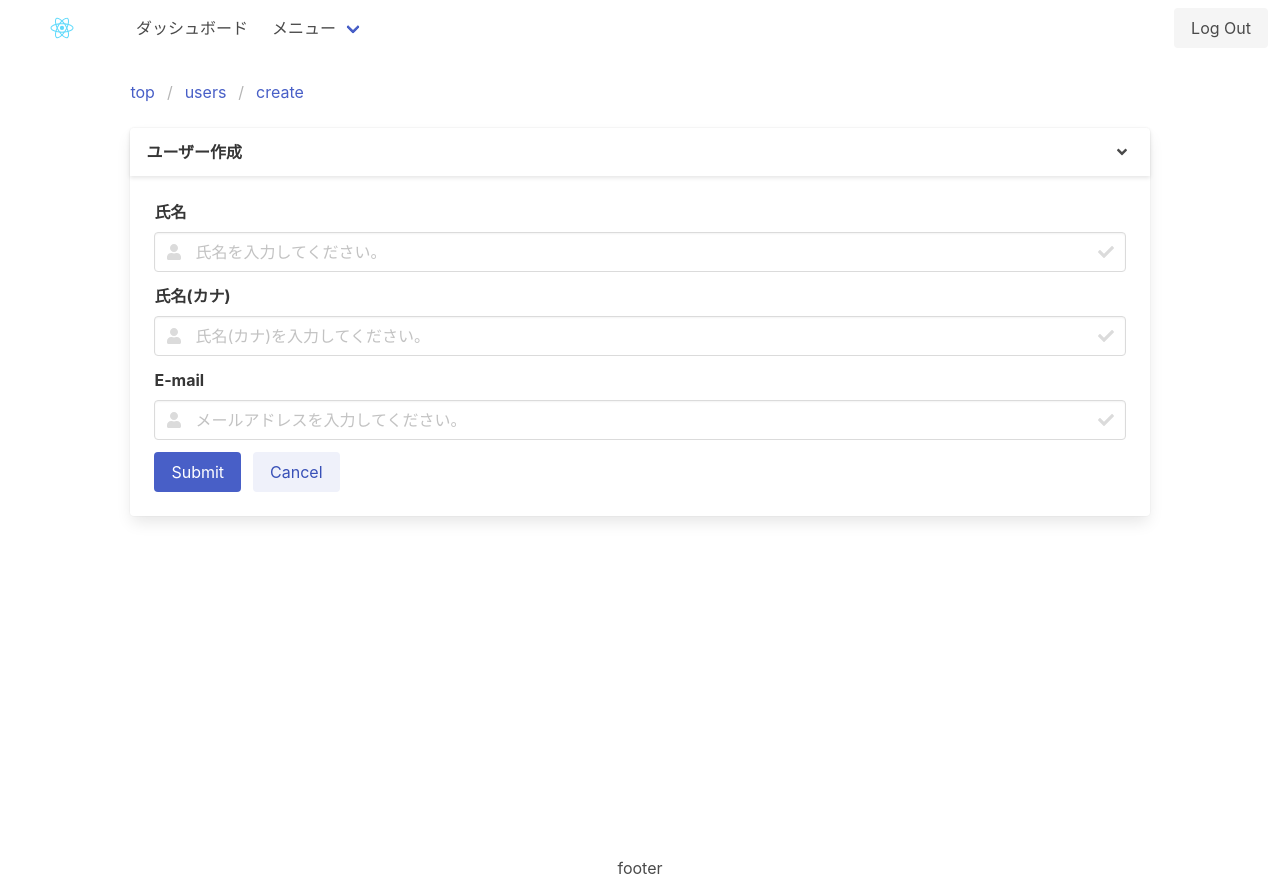
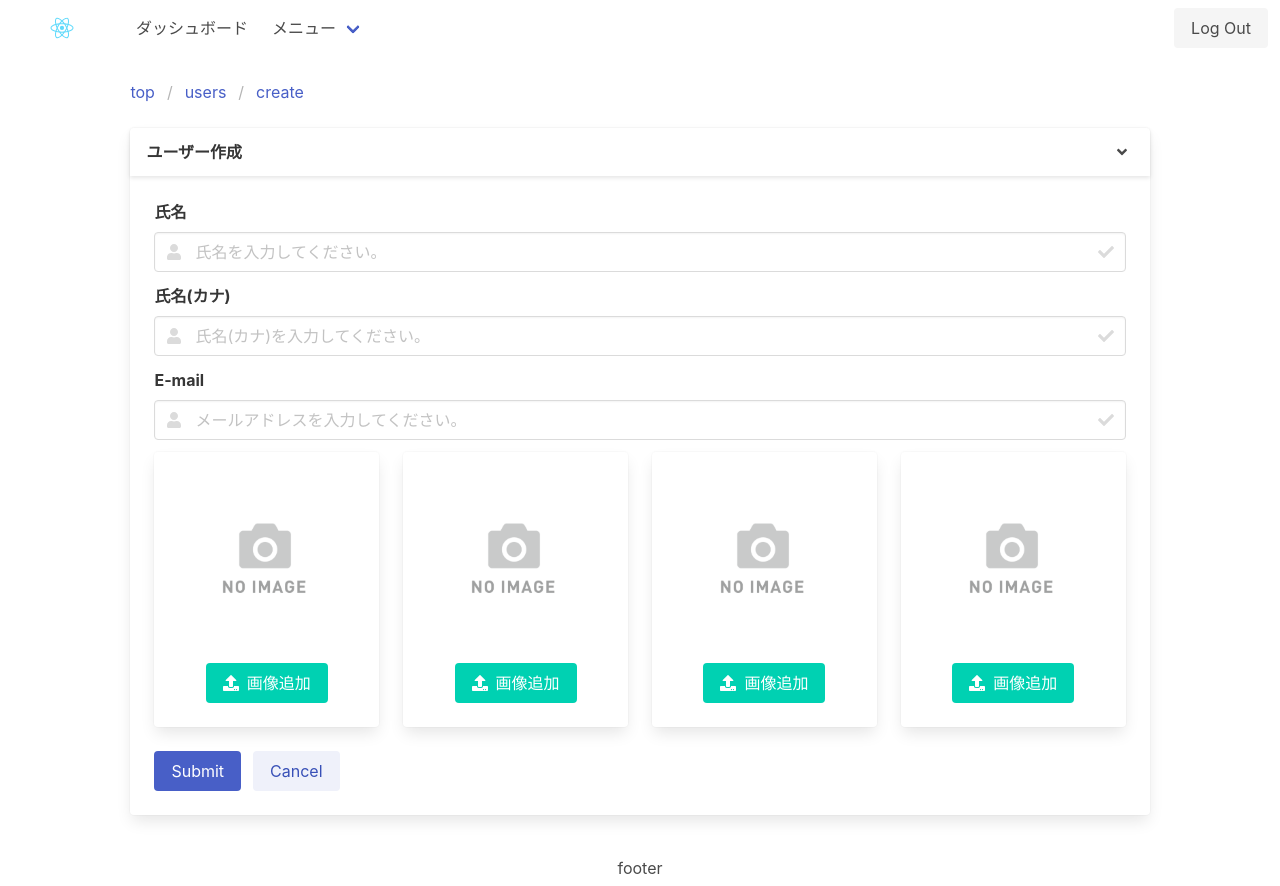
Before and after one commit to TOnodera/react.js-learning, a React (Create React App) app: page /users/create in a window 1280 px wide. Built offline with nearby package versions, Linux system fonts and the light colour scheme.

Commit message:
見た目の大枠完成

```diff
--- /dev/null
+++ b/src/components/molecules/FormImage.js
@@ -0,0 +1,49 @@
+import React from 'react'
+import noImage from '../../images/noimage.png'
+
+class SimpleImage extends React.Component {
+  constructor(props) {
+    super(props)
+  }
+  fileHasChanged() {
+    console.log('ファイルが変更されました。')
+  }
+  render() {
+    return (
+      <>
+        <div className={this.props.className}>
+          <div className="card">
+            <div className="card-content">
+              <div className="is-centered columns">
+                <div className={['column', this.props.src ? 'is-hidden' : ''].join(' ')}>
+                  <img src={this.props.src} />
+                </div>
+                <div className={['column', this.props.src ? '' : 'is-hidden'].join(' ')}>
+                  <img src={noImage} />
+                </div>
+              </div>
+              <div className="file is-primary is-centered">
+                <label className="file-label">
+                  <input
+                    className="file-input"
+                    type="file"
+                    name="resume"
+                    onChange={this.fileHasChanged}
+                  />
+                  <span className="file-cta">
+                    <span className="file-icon">
+                      <i className="fas fa-upload"></i>
+                    </span>
+                    <span className="file-label">画像追加</span>
+                  </span>
+                </label>
+              </div>
+            </div>
+          </div>
+        </div>
+      </>
+    )
+  }
+}
+
+export default SimpleImage
--- a/src/components/molecules/SimpleTextInput.js
+++ b/src/components/molecules/SimpleTextInput.js
@@ -3,7 +3,6 @@ import React from 'react'
 
 class SimpleTextInput extends React.Component {
   render() {
-    console.log(this.props.placeHolder)
     return (
       <div className="field">
         <Label content={this.props.label} />
--- a/src/components/pages/user/Create.js
+++ b/src/components/pages/user/Create.js
@@ -1,6 +1,8 @@
 import React from 'react'
 import BasicCard from '../../organisms/card/BasicCard'
 import GeneralTextInput from '../../molecules/GeneralTextInput'
+import FormImage from '../../molecules/FormImage'
+import sampleImage from '../../../images/sample.jpg'
 
 class CreateUser extends React.Component {
   constructor() {
@@ -74,6 +76,12 @@ class CreateUser extends React.Component {
           type="email"
         />
 
+        <div className="columns is-flex-wrap-wrap">
+          <FormImage className="column is-one-quarter" src={sampleImage} />
+          <FormImage className="column is-one-quarter" src={sampleImage} />
+          <FormImage className="column is-one-quarter" src={sampleImage} />
+          <FormImage className="column is-one-quarter" src={sampleImage} />
+        </div>
         <div className="field is-grouped">
           <div className="control">
             <button className="button is-link">Submit</button>
```
Also changed, not shown: src/images/noimage.png (added), src/images/sample.jpg (added).
